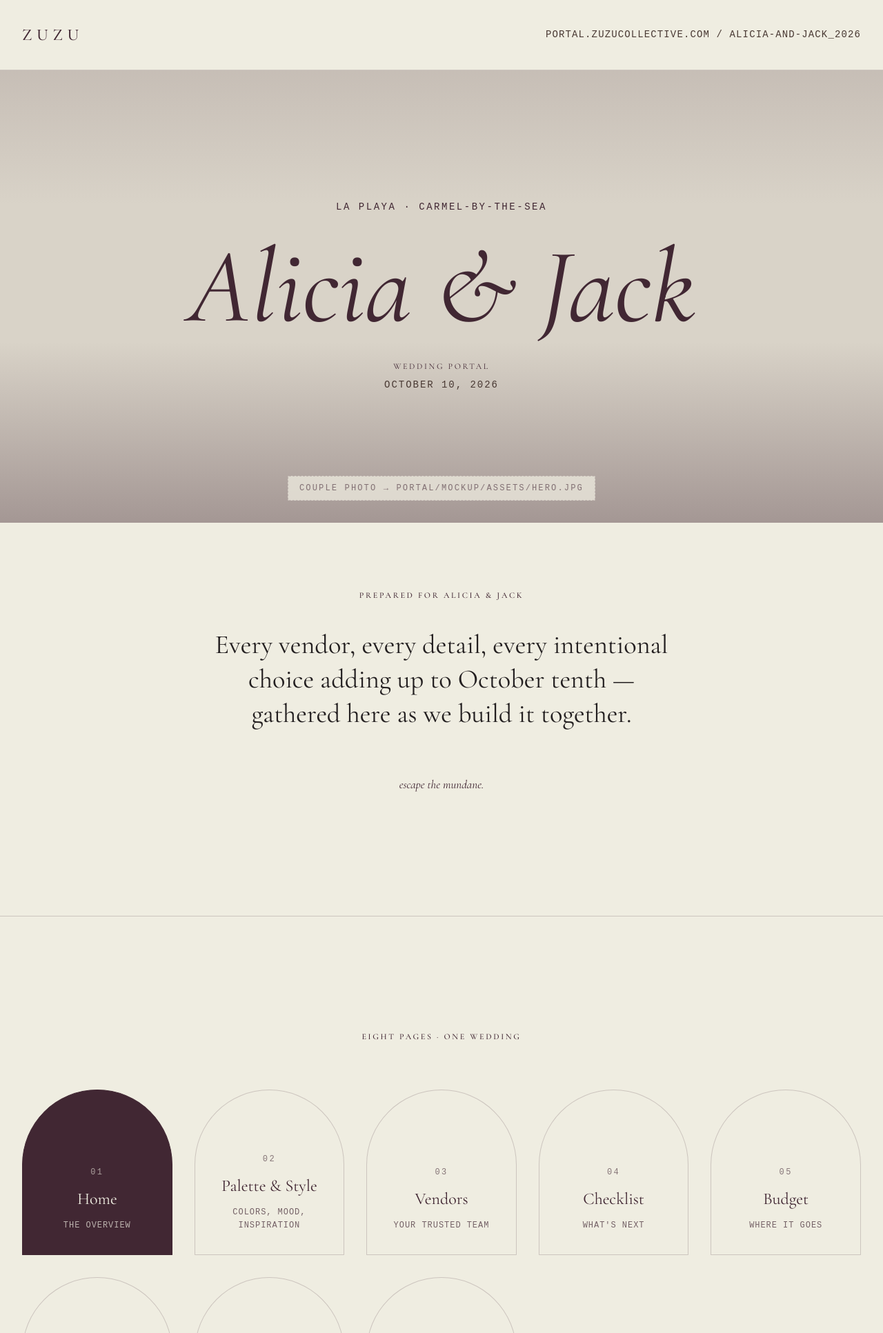
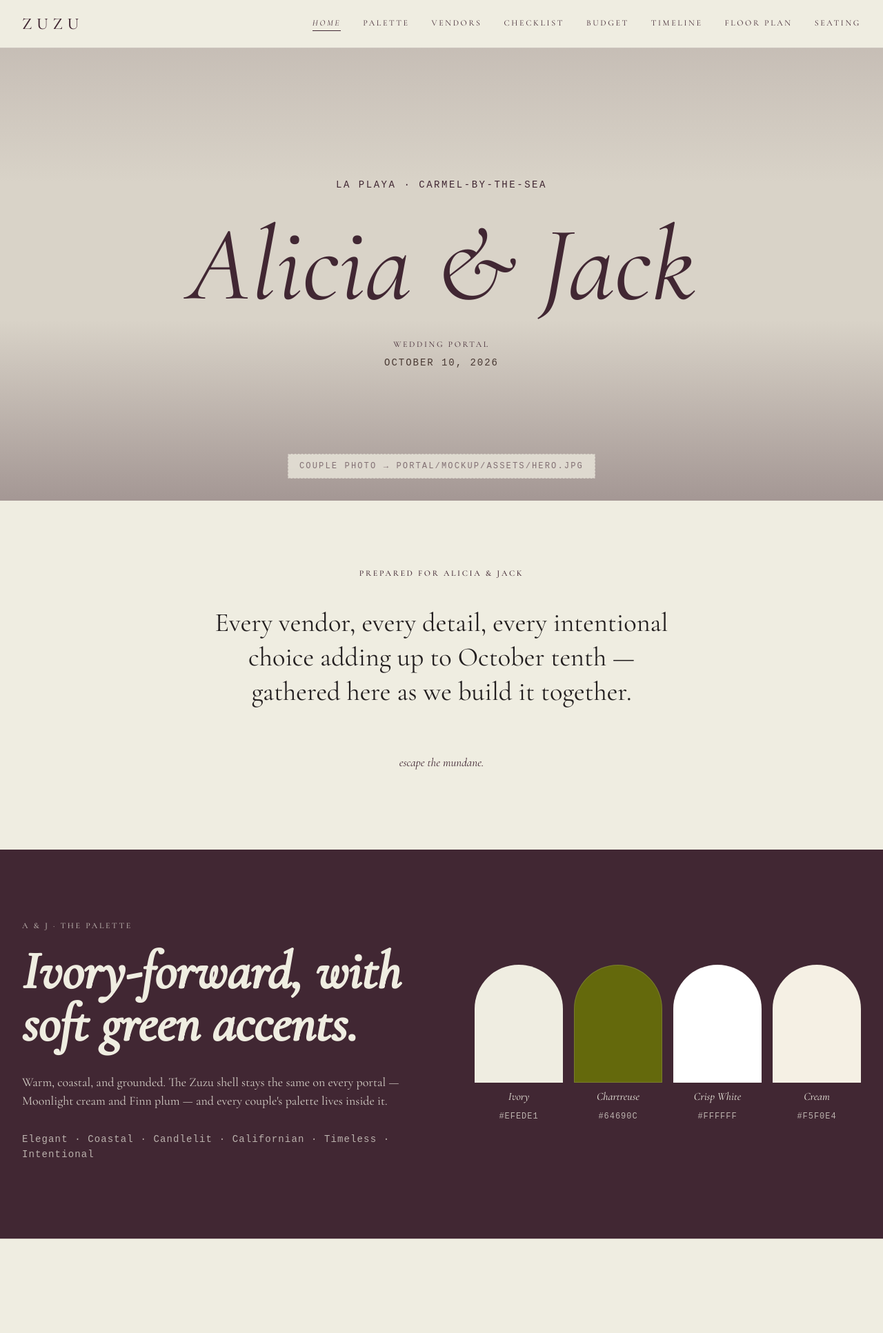
Before and after one commit to zuzu-collective-ai/Zuzu-Collective, a web app: file portal/mockup/landing.html in a window 1280 px wide. Shown: the top 1933 px of the page at 69% size. Run offline with its HTML, style and script files only (its server is not run), Linux system fonts and the light colour scheme; some web fonts are replaced.

Commit message:
Swap 8-card grid for a sticky editorial top nav
Zoe wants persistent navigation across the 8 sections instead of a one-time
dashboard picker. Replaces portal-nav + portal-grid + portal-card with a
horizontal top nav bar: wordmark left, 8 small-caps wide-tracked serif links
right. Sticky on scroll, blurred Moonlight background so hero content shows
through. Italic underline marks the current page.

Horizontal scroll on narrow screens (no hamburger — keeps the editorial feel).

Portal URL moved from top bar to footer meta line alongside the San Diego tag.

Landing page is now: topbar, hero, intro, palette preview, footer. Simpler.

```diff
--- a/portal/mockup/landing.html
+++ b/portal/mockup/landing.html
@@ -16,10 +16,20 @@
 </head>
 <body>
 
-  <!-- ── Top bar ─────────────────────────────────────────────────────────── -->
+  <!-- ── Top bar — persistent nav across all 8 portal sections ──────────── -->
   <header class="topbar">
-    <div class="wordmark">Zuzu</div>
-    <div class="topbar-meta">portal.zuzucollective.com&nbsp;/&nbsp;alicia-and-jack_2026</div>
+    <a href="#" class="wordmark" aria-label="Zuzu Collective home">Zuzu</a>
+
+    <nav class="topnav" aria-label="Portal sections">
+      <a href="#" class="topnav-link is-current" aria-current="page">Home</a>
+      <a href="#" class="topnav-link">Palette</a>
+      <a href="#" class="topnav-link">Vendors</a>
+      <a href="#" class="topnav-link">Checklist</a>
+      <a href="#" class="topnav-link">Budget</a>
+      <a href="#" class="topnav-link">Timeline</a>
+      <a href="#" class="topnav-link">Floor&nbsp;Plan</a>
+      <a href="#" class="topnav-link">Seating</a>
+    </nav>
   </header>
 
   <!-- ── Hero ────────────────────────────────────────────────────────────── -->
@@ -47,58 +57,6 @@
     </p>
     <p class="intro-tagline">escape the mundane.</p>
   </section>
-
-  <hr class="hairline container">
-
-  <!-- ── Portal nav ──────────────────────────────────────────────────────── -->
-  <nav class="portal-nav" aria-label="Portal sections">
-    <div class="portal-nav-label">
-      <span class="label">Eight pages · one wedding</span>
-    </div>
-
-    <div class="portal-grid">
-      <a class="portal-card is-current" href="#">
-        <span class="portal-card-number">01</span>
-        <span class="portal-card-title">Home</span>
-        <span class="portal-card-caption">the overview</span>
-      </a>
-      <a class="portal-card" href="#">
-        <span class="portal-card-number">02</span>
-        <span class="portal-card-title">Palette &amp; Style</span>
-        <span class="portal-card-caption">colors, mood, inspiration</span>
-      </a>
-      <a class="portal-card" href="#">
-        <span class="portal-card-number">03</span>
-        <span class="portal-card-title">Vendors</span>
-        <span class="portal-card-caption">your trusted team</span>
-      </a>
-      <a class="portal-card" href="#">
-        <span class="portal-card-number">04</span>
-        <span class="portal-card-title">Checklist</span>
-        <span class="portal-card-caption">what's next</span>
-      </a>
-      <a class="portal-card" href="#">
-        <span class="portal-card-number">05</span>
-        <span class="portal-card-title">Budget</span>
-        <span class="portal-card-caption">where it goes</span>
-      </a>
-      <a class="portal-card" href="#">
-        <span class="portal-card-number">06</span>
-        <span class="portal-card-title">Timeline</span>
-        <span class="portal-card-caption">the arc of the day</span>
-      </a>
-      <a class="portal-card" href="#">
-        <span class="portal-card-number">07</span>
-        <span class="portal-card-title">Floor Plan</span>
-        <span class="portal-card-caption">the layout</span>
-      </a>
-      <a class="portal-card" href="#">
-        <span class="portal-card-number">08</span>
-        <span class="portal-card-title">Seating</span>
-        <span class="portal-card-caption">who sits where</span>
-      </a>
-    </div>
-  </nav>
 
   <!-- ── Couple palette preview ──────────────────────────────────────────── -->
   <section class="palette-preview">
@@ -157,7 +115,11 @@
       </div>
     </div>
 
-    <div class="footer-meta">Zuzu Collective · San Diego</div>
+    <div class="footer-meta">
+      Zuzu Collective · San Diego
+      <span class="footer-sep">·</span>
+      portal.zuzucollective.com / alicia-and-jack_2026
+    </div>
   </footer>
 
 </body>
--- a/portal/mockup/styles/landing.css
+++ b/portal/mockup/styles/landing.css
@@ -3,13 +3,20 @@
  * Full-bleed hero, editorial intro, eight-page nav, palette preview, footer.
  */
 
-/* ── Top bar ─────────────────────────────────────────────────────────────── */
+/* ── Top bar — sticky, persistent nav across the portal ─────────────────── */
 
 .topbar {
+  position: sticky;
+  top: 0;
+  z-index: 10;
   display: flex;
   align-items: center;
   justify-content: space-between;
-  padding: var(--space-md) var(--space-md);
+  gap: var(--space-lg);
+  padding: var(--space-sm) var(--space-md);
+  background: rgba(239, 237, 225, 0.92);
+  backdrop-filter: blur(8px);
+  -webkit-backdrop-filter: blur(8px);
   border-bottom: 1px solid var(--zz-finn-20);
 }
 
@@ -20,14 +27,55 @@
   font-weight: 500;
   color: var(--zz-finn);
   text-transform: uppercase;
+  text-decoration: none;
+  border-bottom: 0;
+  flex-shrink: 0;
+}
+.wordmark:hover { border-bottom: 0; color: var(--zz-tobacco); }
+
+/* Horizontal nav — editorial small-caps, wide-tracked, subtle underline for
+   the current page. Horizontal scroll on narrow screens.                    */
+.topnav {
+  display: flex;
+  align-items: center;
+  gap: var(--space-md);
+  overflow-x: auto;
+  scrollbar-width: none;
+}
+.topnav::-webkit-scrollbar { display: none; }
+
+.topnav-link {
+  font-family: var(--zz-display);
+  font-size: var(--fs-label);
+  letter-spacing: var(--tracking-wide);
+  text-transform: uppercase;
+  color: var(--zz-finn);
+  text-decoration: none;
+  border-bottom: 1px solid transparent;
+  padding-bottom: 2px;
+  white-space: nowrap;
+  transition: color 180ms ease, border-color 180ms ease;
+}
+.topnav-link:hover {
+  border-bottom-color: var(--zz-finn-60);
+}
+.topnav-link.is-current {
+  border-bottom-color: var(--zz-finn);
+  font-style: italic;
 }
 
-.topbar-meta {
-  font-family: var(--zz-mono);
-  font-size: var(--fs-small);
-  color: var(--zz-tobacco);
-  letter-spacing: 0.08em;
-  text-transform: uppercase;
+@media (max-width: 720px) {
+  .topbar {
+    flex-direction: column;
+    align-items: flex-start;
+    gap: var(--space-sm);
+    padding: var(--space-sm);
+  }
+  .topnav {
+    width: 100%;
+    gap: var(--space-sm);
+    padding-bottom: var(--space-xs);
+  }
 }
 
 /* ── Hero ────────────────────────────────────────────────────────────────── */
@@ -160,77 +208,6 @@
   font-family: var(--zz-display);
   font-style: italic;
   color: var(--zz-finn);
-}
-
-/* ── Portal nav — 8 pages as arch cards ──────────────────────────────────── */
-
-.portal-nav {
-  padding: var(--space-xl) var(--space-md) var(--space-2xl);
-}
-
-.portal-nav-label {
-  text-align: center;
-  margin-bottom: var(--space-lg);
-}
-
-.portal-grid {
-  display: grid;
-  grid-template-columns: repeat(auto-fit, minmax(200px, 1fr));
-  gap: var(--space-md);
-  max-width: var(--content-max);
-  margin-inline: auto;
-}
-
-.portal-card {
-  display: flex;
-  flex-direction: column;
-  align-items: center;
-  justify-content: flex-end;
-  padding: var(--space-lg) var(--space-sm) var(--space-md);
-  min-height: 240px;
-  background: transparent;
-  border: 1px solid var(--zz-finn-20);
-  border-radius: var(--arch-radius);
-  color: var(--zz-finn);
-  text-decoration: none;
-  transition: background 220ms ease, border-color 220ms ease, transform 220ms ease;
-}
-
-.portal-card:hover {
-  background: rgba(65, 39, 51, 0.04);
-  border-color: var(--zz-finn-60);
-  transform: translateY(-2px);
-}
-
-.portal-card.is-current {
-  background: var(--zz-finn);
-  color: var(--zz-moonlight);
-  border-color: var(--zz-finn);
-}
-
-.portal-card-number {
-  font-family: var(--zz-mono);
-  font-size: 0.75rem;
-  letter-spacing: 0.2em;
-  opacity: 0.6;
-  margin-bottom: var(--space-sm);
-}
-
-.portal-card-title {
-  font-family: var(--zz-display);
-  font-size: 1.5rem;
-  text-align: center;
-  line-height: 1.1;
-}
-
-.portal-card-caption {
-  font-family: var(--zz-mono);
-  font-size: 0.75rem;
-  letter-spacing: 0.08em;
-  text-transform: uppercase;
-  margin-top: var(--space-sm);
-  opacity: 0.7;
-  text-align: center;
 }
 
 /* ── Palette preview — Alicia & Jack's couple layer ─────────────────────── */
@@ -372,3 +349,5 @@
   text-transform: uppercase;
   color: var(--zz-finn-60);
 }
+
+.footer-sep { margin: 0 var(--space-xs); opacity: 0.5; }
```
Also changed, not shown: portal/mockup/README.md.
